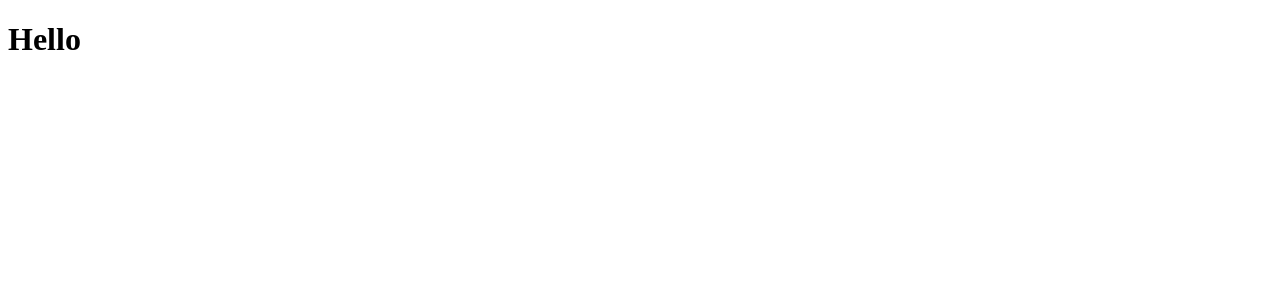
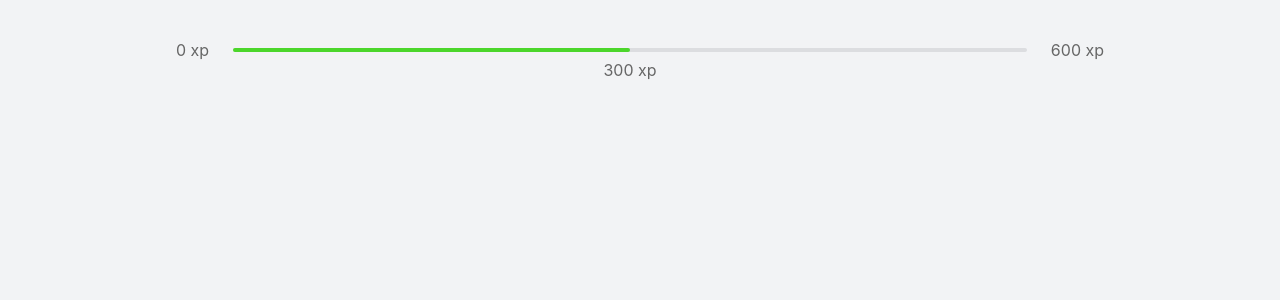
Before and after one commit to gabihoffmann/nlw4-moveit, a Next.js app: page / in a window 1280 px wide. Shown: the top 300 px of the page. Built offline with nearby package versions, Linux system fonts and the light colour scheme.

Commit message:
:construction: trazendo o componente ExperienceBar

```diff
--- a/pages/index.tsx
+++ /dev/null
@@ -1,3 +0,0 @@
-export default function Home() {
-  return <h1>Hello</h1>;
-}
--- /dev/null
+++ b/src/components/ExperienceBar.tsx
@@ -0,0 +1,14 @@
+export function ExperienceBar(){
+  return (
+    <header className="experience-bar">
+      <span>0 xp</span>
+      <div>
+        <div style={{width: '50%'}}/>
+        <span className="current-experience" style={{left: '50%'}}>
+          300 xp
+        </span>
+      </div>
+      <span>600 xp</span>
+    </header>
+  );
+}
--- a/pages/_app.tsx
+++ b/src/pages/_app.tsx
@@ -1,3 +1,5 @@
+import '../styles/global.css';
+
 function MyApp({ Component, pageProps }) {
   return <Component {...pageProps} />;
 }
--- /dev/null
+++ b/src/pages/index.tsx
@@ -0,0 +1,8 @@
+import { ExperienceBar } from '../components/ExperienceBar';
+
+export default function Home() {
+  return (
+  <div className="container">
+    <ExperienceBar/>
+  </div>);
+}
--- /dev/null
+++ b/src/styles/global.css
@@ -0,0 +1,94 @@
+:root {
+  --white: #fff;
+  --background: #f2f3f5;
+  --gray-line: #dcdde0;
+  --gray-text: #666666;
+  --title: #2e384d;
+  --blue-text: #b3b9ff;
+  --red: #e83f5b;
+  --green: #4cd62b;
+  --blue: #4953b8;
+  --blue-shadow: #5965e0;
+}
+* {
+  margin: 0;
+  padding: 0;
+  box-sizing: border-box;
+  text-decoration: none;
+}
+
+/* base html 100% == 16px */
+@media (max-width: 1080px) {
+  html {
+    /* 1rem => 16*0.9375 = 15px */
+    font-size: 93.75%;
+  }
+}
+
+@media (max-width: 720px) {
+  html {
+    /* 1rem => 16*0.875 = 14px */
+    font-size: 87.5%;
+  }
+}
+
+body {
+  background: var(--background);
+  color: var(--gray-text);
+}
+
+body,
+input,
+textarea,
+button {
+  font: 400 1rem "Inter", sans-serif;
+}
+
+button {
+  cursor: pointer;
+}
+
+a {
+  text-decoration: none;
+  color: inherit;
+}
+
+.container {
+  height: 100vh;
+  max-width: 992px;
+  margin: 0 auto;
+  padding: 2.5rem 2rem;
+
+  display: flex;
+  flex-direction: column;
+}
+
+.experience-bar {
+  display: flex;
+  align-items: center;
+}
+
+.experience-bar span {
+  font-size: 1rem;
+}
+
+.experience-bar > div {
+  flex: 1;
+  height: 4px;
+  border-radius: 4px;
+  background: var(--gray-line);
+  margin: 0 1.5rem;
+  position: relative;
+}
+
+.experience-bar > div > div {
+  height: 4px;
+  border-radius: 4px;
+  background: var(--green);
+}
+
+span.current-experience {
+  position: absolute;
+  top: 12px;
+  transform: translateX(-50%);
+}
```
